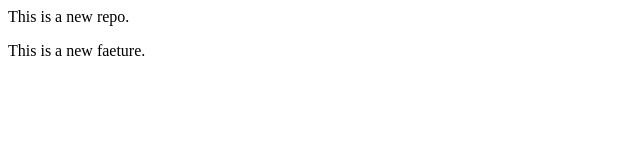
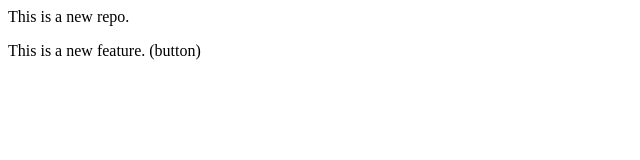
Before and after one commit to Shr-Gu/localrepo, a plain HTML site: page index.html in a window 1280 px wide. Shown: the full height of the page, 0-640 px from the left. Drawn offline with Linux system fonts and the light colour scheme.

Commit message:
Add button

```diff
--- a/index.html
+++ b/index.html
@@ -1,2 +1,2 @@
 <p>This is a new repo.</p>
-<p>This is a new faeture.</p>
+<p>This is a new feature. (button)</p>
```
